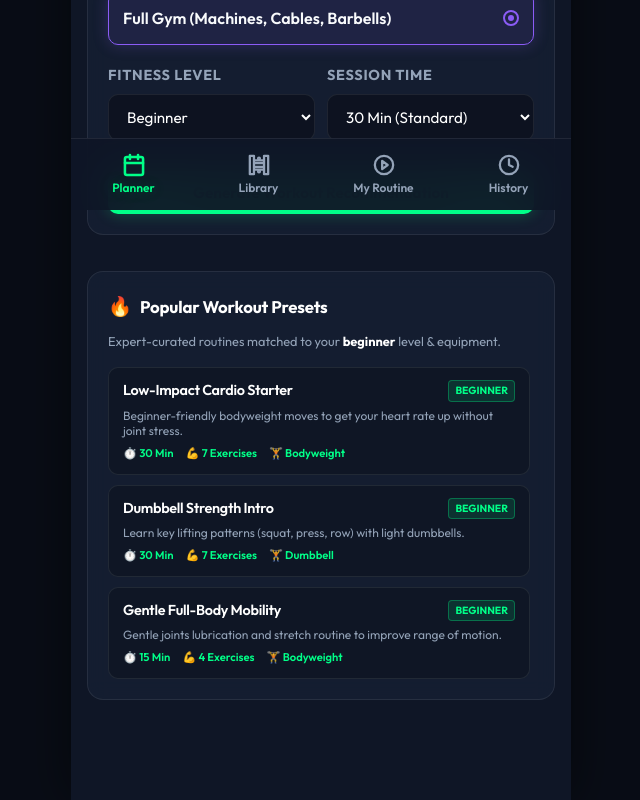
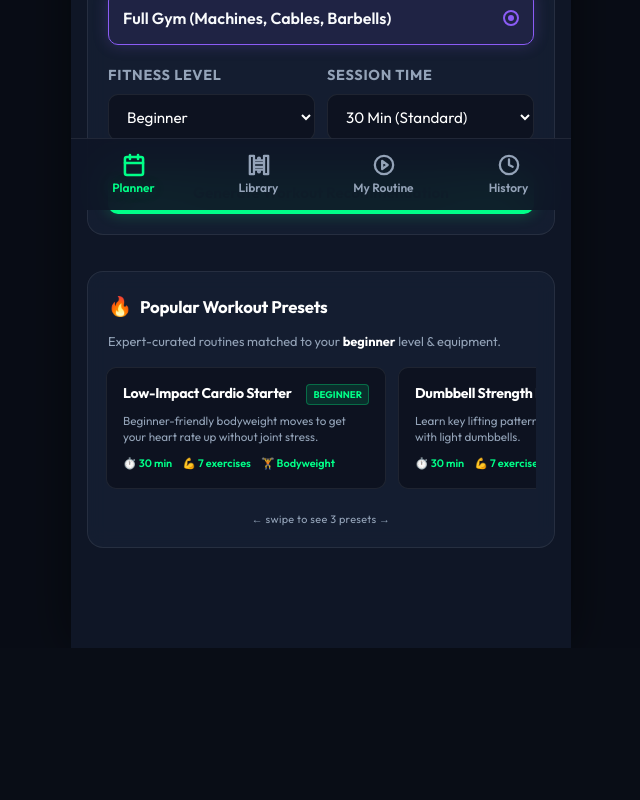
Before and after one commit to NPriyajit/fit-me, a React (Vite) app: page / in a window 1280 px wide. Shown: the part 590-1390 px from the top of the page, without its empty margins (319-959 px from the left). After the commit the page ends 1238 px from the top, so only its background shows below. Built offline with nearby package versions, Linux system fonts and the light colour scheme.

Commit message:
refactor: move workout planner UI components into a dedicated WorkoutPlanner component

```diff
--- a/src/App.jsx
+++ b/src/App.jsx
@@ -127,7 +127,7 @@ export default function App() {
       gain.gain.setValueAtTime(0.05, ctx.currentTime);
       gain.gain.exponentialRampToValueAtTime(0.001, ctx.currentTime + 0.08);
       osc.start(); osc.stop(ctx.currentTime + 0.08);
-    } catch (e) {}
+    } catch (e) { }
 
     setTimeout(() => {
       setPresetLoading({ name: preset.name, success: true });
@@ -409,34 +409,57 @@ export default function App() {
                 Expert-curated routines matched to your <strong style={{ color: "white" }}>{preferences.level}</strong> level &amp; equipment.
               </p>
 
-            <div className="preset-scroll" style={{ display: "flex", flexDirection: "column", gap: "10px", maxHeight: "340px", overflowY: "auto", overscrollBehavior: "contain", paddingRight: "4px" }}>
+              {/* Horizontal swipe carousel — avoids inner/outer vertical scroll conflict on mobile */}
+              <div
+                className="preset-carousel"
+                style={{
+                  display: "flex",
+                  flexDirection: "row",
+                  gap: "12px",
+                  overflowX: "auto",
+                  overflowY: "hidden",
+                  scrollSnapType: "x mandatory",
+                  WebkitOverflowScrolling: "touch",
+                  paddingBottom: "10px",
+                  marginLeft: "-2px",
+                  marginRight: "-2px",
+                  paddingLeft: "2px",
+                  paddingRight: "2px"
+                }}
+              >
                 {filteredPresets.map((preset) => (
                   <div
                     key={preset.id}
                     onClick={() => handleLoadPreset(preset)}
+                    className="preset-item-card"
                     style={{
-                    background: "rgba(9, 13, 22, 0.4)",
+                      flexShrink: 0,
+                      width: "72vw",
+                      maxWidth: "280px",
+                      scrollSnapAlign: "start",
+                      background: "rgba(9, 13, 22, 0.6)",
                       border: "1px solid var(--border-color)",
                       borderRadius: "var(--border-radius-md)",
-                    padding: "12px 14px",
+                      padding: "16px",
                       cursor: "pointer",
                       transition: "var(--transition-smooth)",
                       display: "flex",
                       flexDirection: "column",
-                    gap: "6px"
+                      gap: "8px"
                     }}
-                  className="preset-item-card"
                   >
-                  <div style={{ display: "flex", justifyContent: "space-between", alignItems: "center" }}>
-                    <h4 style={{ fontSize: "0.9rem", fontWeight: "600", color: "white", margin: 0 }}>
+                    <div style={{ display: "flex", justifyContent: "space-between", alignItems: "flex-start", gap: "8px" }}>
+                      <h4 style={{ fontSize: "0.88rem", fontWeight: "700", color: "white", margin: 0, lineHeight: "1.3", flex: 1 }}>
                         {preset.name}
                       </h4>
                       <span className="badge" style={{
-                      fontSize: "0.65rem",
+                        fontSize: "0.6rem",
                         padding: "2px 6px",
                         textTransform: "uppercase",
                         borderRadius: "4px",
                         fontWeight: "700",
+                        whiteSpace: "nowrap",
+                        flexShrink: 0,
                         ...(preset.level === "beginner"
                           ? { backgroundColor: "rgba(0,255,136,0.12)", color: "var(--accent-neon)", border: "1px solid rgba(0,255,136,0.3)" }
                           : preset.level === "intermediate"
@@ -448,29 +471,28 @@ export default function App() {
                       </span>
                     </div>
 
-                  <p style={{ fontSize: "0.75rem", color: "var(--text-muted)", margin: 0, lineHeight: "1.3" }}>
+                    <p style={{ fontSize: "0.73rem", color: "var(--text-muted)", margin: 0, lineHeight: "1.4", flexGrow: 1 }}>
                       {preset.description}
                     </p>
 
-                  <div style={{ display: "flex", gap: "12px", fontSize: "0.7rem", fontWeight: "600", color: "var(--accent-neon)" }}>
-                    <span style={{ display: "flex", alignItems: "center", gap: "4px" }}>
-                      ⏱️ {preset.duration} Min
-                    </span>
-                    <span style={{ display: "flex", alignItems: "center", gap: "4px" }}>
-                      💪 {preset.exercises.length} Exercises
-                    </span>
-                    <span style={{ display: "flex", alignItems: "center", gap: "4px", textTransform: "capitalize" }}>
-                      🏋️ {preset.equipment === "gym" ? "Full Gym" : preset.equipment === "dumbbell" ? "Dumbbell" : "Bodyweight"}
-                    </span>
+                    <div style={{ display: "flex", gap: "10px", fontSize: "0.68rem", fontWeight: "600", color: "var(--accent-neon)", flexWrap: "wrap", marginTop: "2px" }}>
+                      <span>⏱️ {preset.duration} min</span>
+                      <span>💪 {preset.exercises.length} exercises</span>
+                      <span>🏋️ {preset.equipment === "gym" ? "Full Gym" : preset.equipment === "dumbbell" ? "Dumbbell" : "Bodyweight"}</span>
                     </div>
                   </div>
                 ))}
                 {filteredPresets.length === 0 && (
-                <div style={{ textAlign: "center", padding: "12px", color: "var(--text-muted)", fontSize: "0.8rem" }}>
+                  <div style={{ padding: "12px", color: "var(--text-muted)", fontSize: "0.8rem" }}>
                     No presets match your current filters.
                   </div>
                 )}
               </div>
+              {filteredPresets.length > 1 && (
+                <p style={{ fontSize: "0.68rem", color: "var(--text-muted)", textAlign: "center", margin: "0", letterSpacing: "0.03em" }}>
+                  ← swipe to see {filteredPresets.length} presets →
+                </p>
+              )}
             </div>
           </>
         )}
@@ -520,19 +542,19 @@ export default function App() {
             {/* Routine summary volume metrics */}
             {routine.length > 0 && (
               <div className="stats-box-grid">
-                <div className="stat-card" style={{borderColor: "var(--accent-blue)"}}>
+                <div className="stat-card" style={{ borderColor: "var(--accent-blue)" }}>
                   <span className="stat-label">Warmup</span>
-                  <span className="stat-value" style={{color: "var(--accent-blue)"}}>{countCategory("warmup")}</span>
+                  <span className="stat-value" style={{ color: "var(--accent-blue)" }}>{countCategory("warmup")}</span>
                 </div>
 
-                <div className="stat-card" style={{borderColor: "var(--accent-neon)"}}>
+                <div className="stat-card" style={{ borderColor: "var(--accent-neon)" }}>
                   <span className="stat-label">Main Lifts</span>
-                  <span className="stat-value" style={{color: "var(--accent-neon)"}}>{countCategory("main")}</span>
+                  <span className="stat-value" style={{ color: "var(--accent-neon)" }}>{countCategory("main")}</span>
                 </div>
 
-                <div className="stat-card" style={{borderColor: "var(--accent-secondary)"}}>
+                <div className="stat-card" style={{ borderColor: "var(--accent-secondary)" }}>
                   <span className="stat-label">Cooldown</span>
-                  <span className="stat-value" style={{color: "var(--accent-secondary)"}}>{countCategory("cooldown")}</span>
+                  <span className="stat-value" style={{ color: "var(--accent-secondary)" }}>{countCategory("cooldown")}</span>
                 </div>
               </div>
             )}
@@ -656,7 +678,7 @@ export default function App() {
                 })
               ) : (
                 <div className="empty-routine-placeholder">
-                  <svg xmlns="http://www.w3.org/2000/svg" width="48" height="48" viewBox="0 0 24 24" fill="none" stroke="currentColor" strokeWidth="1.5" strokeLinecap="round" strokeLinejoin="round" style={{marginBottom: "12px", opacity: 0.5}}>
+                  <svg xmlns="http://www.w3.org/2000/svg" width="48" height="48" viewBox="0 0 24 24" fill="none" stroke="currentColor" strokeWidth="1.5" strokeLinecap="round" strokeLinejoin="round" style={{ marginBottom: "12px", opacity: 0.5 }}>
                     <line x1="18" y1="20" x2="18" y2="10"></line>
                     <line x1="12" y1="20" x2="12" y2="4"></line>
                     <line x1="6" y1="20" x2="6" y2="14"></line>
--- a/src/index.css
+++ b/src/index.css
@@ -1650,13 +1650,17 @@ h1 {
   100% { transform: scale(1); opacity: 1; }
 }
 
-/* Presets list scrollbar — matches global dark style */
-.preset-scroll::-webkit-scrollbar { width: 4px; }
-.preset-scroll::-webkit-scrollbar-track { background: transparent; }
-.preset-scroll::-webkit-scrollbar-thumb {
-  background: var(--surface);
+/* Presets horizontal carousel — hides scrollbar on mobile for clean swipe */
+.preset-carousel::-webkit-scrollbar { height: 3px; }
+.preset-carousel::-webkit-scrollbar-track { background: transparent; }
+.preset-carousel::-webkit-scrollbar-thumb {
+  background: var(--border-color);
   border-radius: 4px;
 }
-.preset-scroll::-webkit-scrollbar-thumb:hover {
+.preset-carousel::-webkit-scrollbar-thumb:hover {
   background: var(--text-muted);
 }
+@media (max-width: 640px) {
+  .preset-carousel::-webkit-scrollbar { display: none; }
+  .preset-carousel { scrollbar-width: none; }
+}
```
Lines whose indentation alone changed are shown as unchanged.
